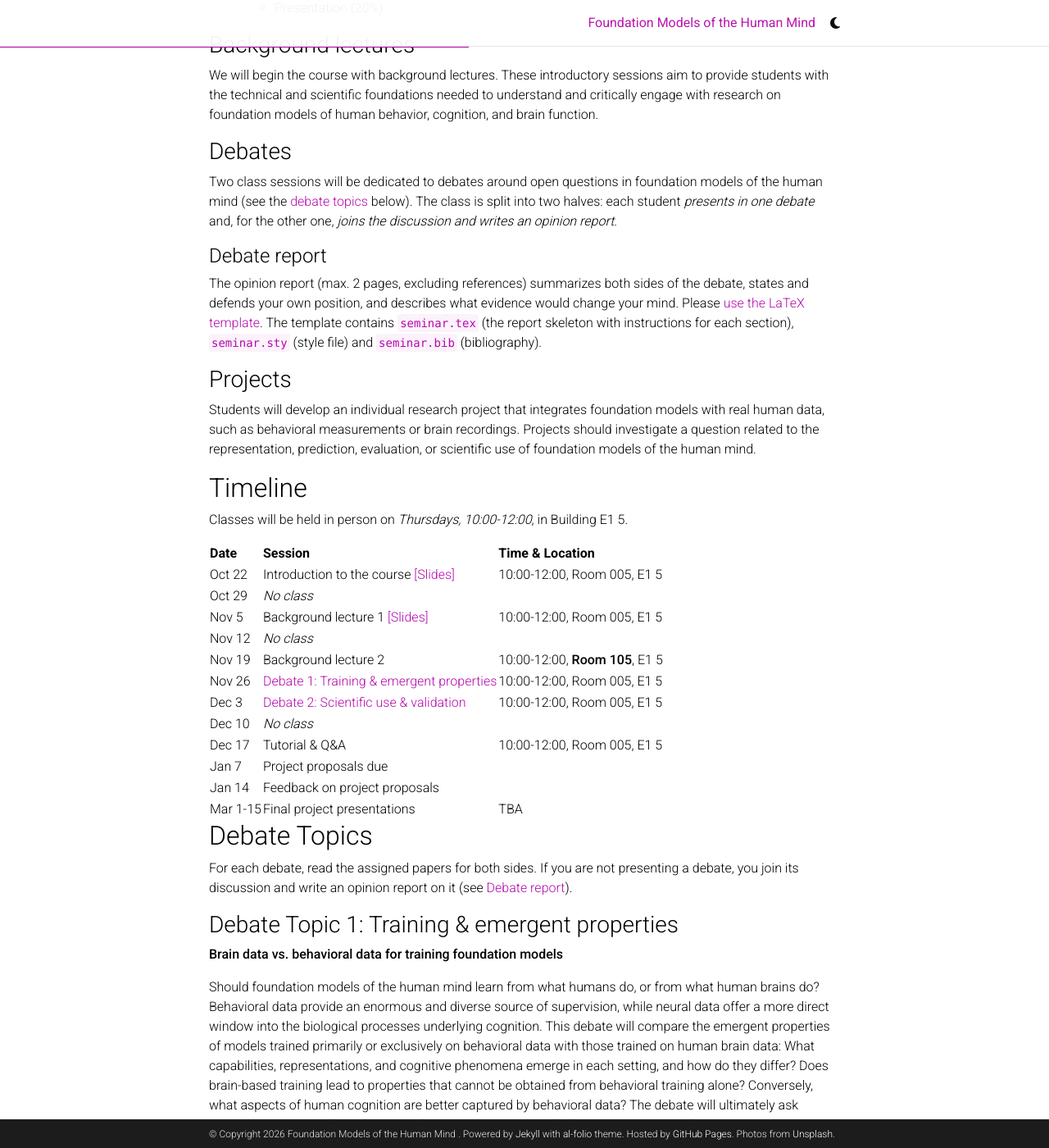
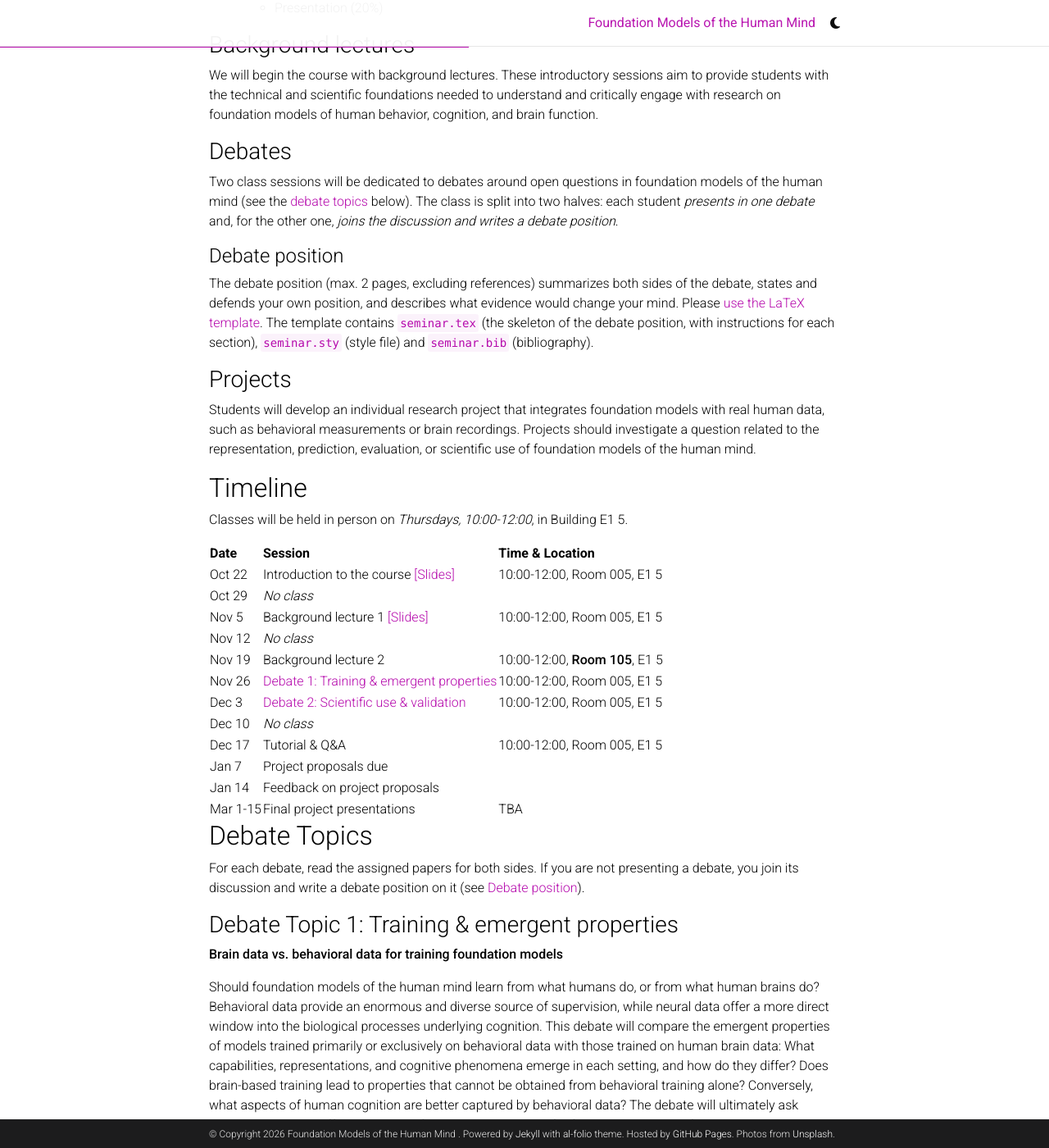
Before and after one commit to fm-human-mind/fm-human-mind.github.io, a Jekyll site: the page built from _pages/teaching.md, in a window 1280 px wide and 1400 px high, scrolled down 1137 px. Shown: the whole window at 82% size. Built offline with Jekyll 4.4.1, drawn with Linux system fonts in a browser that asks for light colours; comment, search, counter and statistics services are not loaded; a style sheet for code colours, icons or effects is not loaded; some of the changed text lies outside the part shown.

Commit message:
update debate report to debate position

```diff
--- a/_pages/teaching.md
+++ b/_pages/teaching.md
@@ -24,7 +24,7 @@
   - [Requirements](#requirements)
   - [Background lectures](#background-lectures)
   - [Debates](#debates)
-    - [Debate report](#debate-report)
+    - [Debate position](#debate-position)
   - [Projects](#projects)
 - [Timeline](#timeline)
 - [Debate topics](#debate-topics)
@@ -41,7 +41,7 @@
 - Debate (40%)
   - Participating in debate (20%)
   - Participating in Q&A (10%)
-  - Position (10%)
+  - Debate position (10%)
 - Project (50%)
   - Proposal (10%)
   - Report and code (20%)
@@ -55,13 +55,13 @@
 ### Debates
 
 Two class sessions will be dedicated to debates around open questions in foundation models of the human mind (see the [debate topics](#debate-topics) below).
-The class is split into two halves: each student *presents in one debate* and, for the other one, *joins the discussion and writes an opinion report*.
+The class is split into two halves: each student *presents in one debate* and, for the other one, *joins the discussion and writes a debate position*.
 
-#### Debate report
+#### Debate position
 
-The opinion report (max. 2 pages, excluding references) summarizes both sides of the debate, states and defends your own position, and describes what evidence would change your mind.
-Please [use the LaTeX template]({{ '/assets/templates/debate_report_template.zip' | relative_url }}).
-The template contains `seminar.tex` (the report skeleton with instructions for each section), `seminar.sty` (style file) and `seminar.bib` (bibliography).
+The debate position (max. 2 pages, excluding references) summarizes both sides of the debate, states and defends your own position, and describes what evidence would change your mind.
+Please [use the LaTeX template]({{ '/assets/templates/debate_position_template.zip' | relative_url }}).
+The template contains `seminar.tex` (the skeleton of the debate position, with instructions for each section), `seminar.sty` (style file) and `seminar.bib` (bibliography).
 
 
 ### Projects
@@ -92,7 +92,7 @@
 
 ## Debate Topics
 
-For each debate, read the assigned papers for both sides. If you are not presenting a debate, you join its discussion and write an opinion report on it (see [Debate report](#debate-report)).
+For each debate, read the assigned papers for both sides. If you are not presenting a debate, you join its discussion and write a debate position on it (see [Debate position](#debate-position)).
 
 ### Debate Topic 1: Training & emergent properties
 
```
Also changed, not shown: 2 other files.
